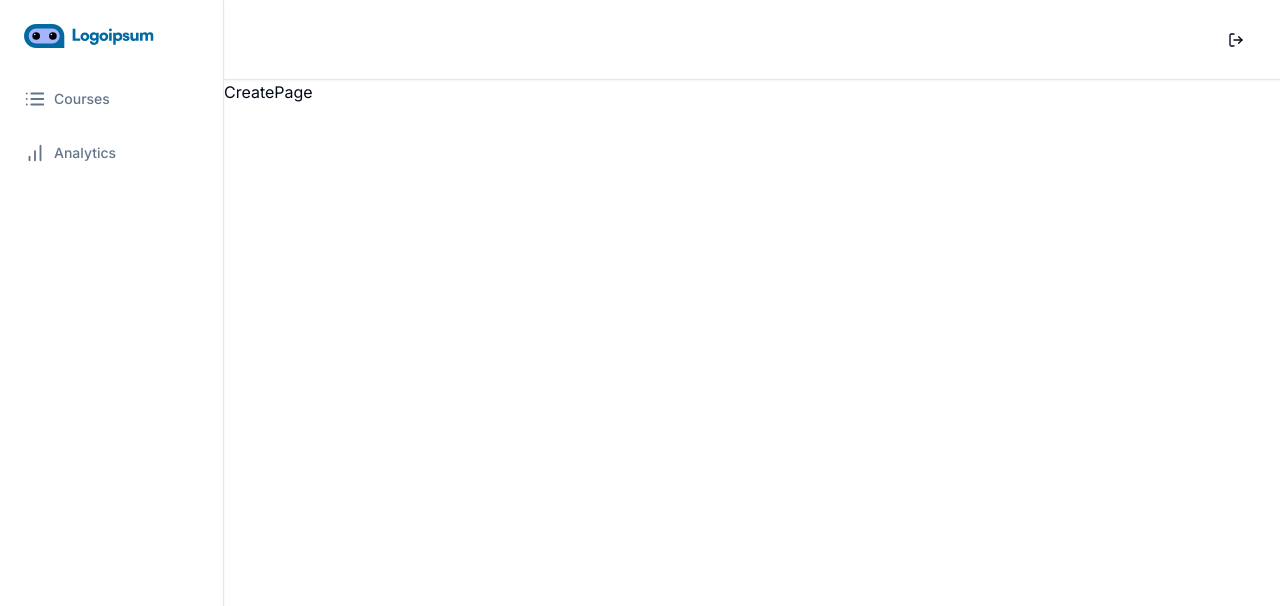
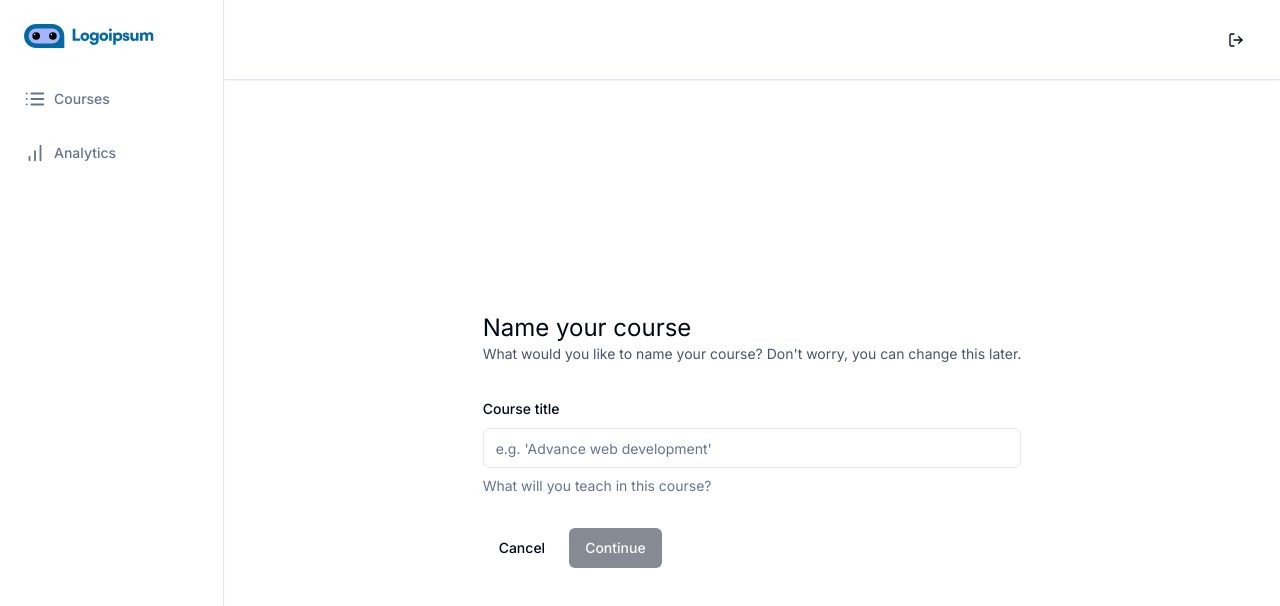
Before and after one commit to shakilshegu/skl-tutorial, a Next.js app: page /teacher/create in a window 1280 px wide. Shown: the top 606 px of the page. Built offline with nearby package versions, Linux system fonts and the light colour scheme.

Commit message:
form and courses add

```diff
--- a/app/(dashboard)/(routes)/teacher/create/page.tsx
+++ b/app/(dashboard)/(routes)/teacher/create/page.tsx
@@ -1,9 +1,101 @@
-"use client";
+"use client"
+
+import * as z from "zod"
+import axios from "axios"
+import {zodResolver} from "@hookform/resolvers/zod"
+import { useForm } from "react-hook-form";
+
+import Link from "next/link";
+import {
+    Form,
+    FormControl,
+    FormDescription,
+    FormField,
+    FormItem,
+    FormLabel,
+    FormMessage,
+  } from "@/components/ui/form"
+import { Button } from "@/components/ui/button";
+import { Input } from "@/components/ui/input";
+import { useRouter } from "next/navigation";
 
 
+const formSchema = z.object({
+    title: z.string().min(1,{
+        message:"Title is required"
+    }),
+});
+
 const CreatePage = () => {
+    const router = useRouter()
+    const form = useForm<z.infer<typeof formSchema>>({
+        resolver:zodResolver(formSchema),
+        defaultValues:{
+            title:""
+        }
+    });
+
+    const {isSubmitting,isValid} = form.formState;
+    const onSubmit = async (values:z.infer<typeof formSchema>)=>{
+        try {
+            const response = await axios.post("/api/course",values)
+            router.push(`/teacher/courses/${response.data.id}`);
+        } catch (error) {
+            console.log(error);
+
+        }
+    }
   return (
-    <div>CreatePage</div>
+    <div className="max-w-5xl mx-auto flex md:items-center md:justify-center h-full p-6">
+       <div>
+        <h1 className="text-2xl">
+            Name your course
+        </h1>
+        <p className="text-sm text-slate-600">
+            What would you like to name your course? Don&apos;t worry,
+            you can change this later.
+        </p>
+        <Form {...form}>
+          <form
+          onSubmit={form.handleSubmit(onSubmit)}
+          className="space-y-8 mt-8"
+          >
+             <FormField
+               control={form.control}
+               name="title"
+               render={({field})=>(
+                 <FormItem>
+                   <FormLabel>
+                    Course title
+                   </FormLabel>
+                   <FormControl>
+                    <Input
+                    disabled={isSubmitting}
+                    placeholder="e.g. 'Advance web development'"
+                    {...field}
+                    />
+                   </FormControl>
+                <FormDescription>
+                    What will you teach in this course?
+                </FormDescription>
+                <FormMessage />
+                 </FormItem>
+               )}
+             />
+             <div className="flex items-center gap-x-2">
+                <Link href="/">
+                    <Button type="button" variant="ghost">
+                       Cancel
+                    </Button>
+                </Link>
+                <Button type="submit" disabled={!isValid || isSubmitting}>
+                    Continue
+                </Button>
+             </div>
+          </form>
+        </Form>
+       </div>
+        </div>
   )
 }
 
--- a/package.json
+++ b/package.json
@@ -18,6 +18,7 @@
     "@types/react": "18.2.45",
     "@types/react-dom": "18.2.18",
     "autoprefixer": "10.4.16",
+    "axios": "^1.6.2",
     "class-variance-authority": "^0.7.0",
     "clsx": "^2.0.0",
     "eslint": "8.56.0",
@@ -28,6 +29,7 @@
     "react": "18.2.0",
     "react-dom": "18.2.0",
     "react-hook-form": "^7.49.2",
+    "react-hot-toast": "^2.4.1",
     "tailwind-merge": "^2.2.0",
     "tailwindcss": "3.4.0",
     "tailwindcss-animate": "^1.0.7",
```
Also changed, not shown: 1 other file (tests, documents, lock files or other folders).
